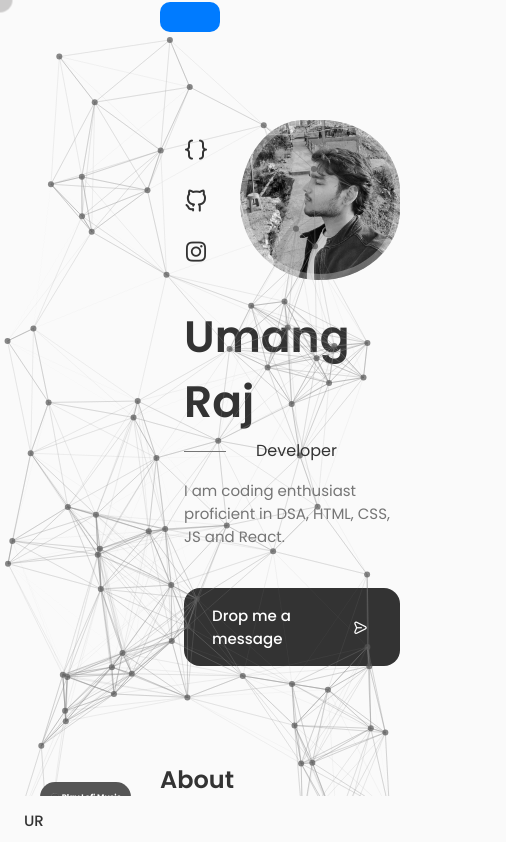
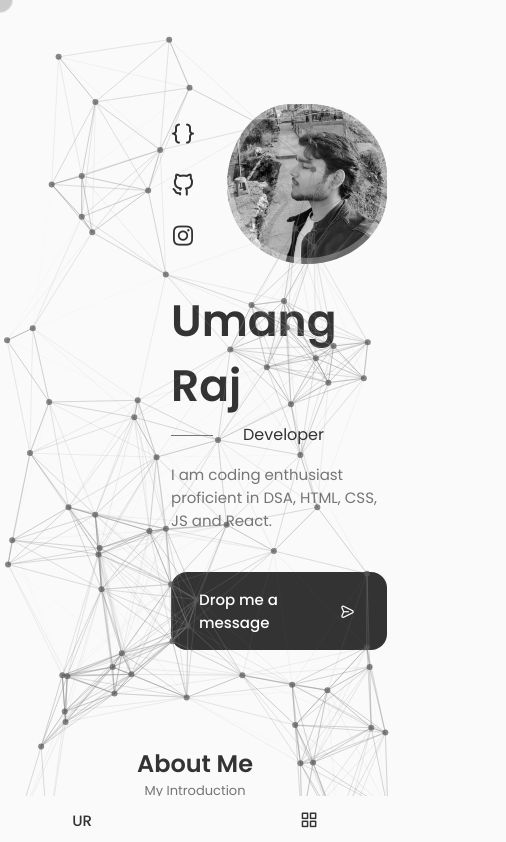
Before and after one commit to gnamu03r/umangportfolio, a React (Create React App) app: page / in a window 390 px wide. Shown: the top 842 px of the page, 506 px wide, since content can reach past the window. Built offline with nearby package versions, Linux system fonts and the light colour scheme; no server answers.

Commit message:
finalcssfix

```diff
--- a/src/App.css
+++ b/src/App.css
@@ -56,11 +56,16 @@
 @media screen and (max-width: 1600px) {
   html{
     font-size: 1rem;
+    /* margin-left: 10rem;
+    margin-right: 10rem; */
+  }
+
+  .home__container.container.grid{
     margin-left: 10rem;
-    margin-right: 10rem;
   }
+
   body{
-    /* margin-left: 10rem; */
+
   }
   @media screen and (-webkit-min-device-pixel-ratio: 1.5) {
     html {
@@ -215,10 +220,54 @@ img {
 
 /* For medium devices */
 @media screen and (max-width: 768px) {
+  body{
+    display: flex;
+    justify-content: center;
+  }
+
+  button{
+    display: none;
+  }
+
+  .home__content{
+    margin-left: 2rem;
+  }
+  .contact__form{
+    /* margin-left: 2rem;
+     */
+     display: flex;
+     flex-direction: column;
+     justify-content: center;
+  }
+
+  button.button--flex{
+    justify-self: center;
+    align-items: center;
+    width: 13rem;
+    margin-left: 4rem;
+  }
+  .nav.container{
+    display: flex;
+    /* flex-direction: column; */
+    /* gap: 20rem; */
+    /* justify-content: space-between; */
+    /* max-width: 5rem; */
+    align-items: center;
+    gap: 10rem;
+  }
+
+  .qualification.section{
+    display: flex;
+    flex-direction: column;
+    justify-content: center;
+    align-items: center;
+  }
 
   body{
-    margin: 0 0 var(--header-height) 0;
+    /* margin: -2rem; */
+    padding: 1rem;
   }
+
 
   .section {
     padding: 2rem 0 4rem;
--- a/src/App.js
+++ b/src/App.js
@@ -21,38 +21,38 @@ import Scrollup from './components/scrollup/Scrollup';
 function App() {
 
   //disable devtools
-  useEffect(() => {
-    const detectDevTools = () => {
-        const startTime = performance.now();
-        debugger;
-        const endTime = performance.now();
-        if (endTime - startTime > 100) {
-            alert("DevTools detected! Access denied.");
-            window.location.href = "https://google.com"; // Redirect
-        }
-    };
+//   useEffect(() => {
+//     const detectDevTools = () => {
+//         const startTime = performance.now();
+//         debugger;
+//         const endTime = performance.now();
+//         if (endTime - startTime > 100) {
+//             alert("DevTools detected! Access denied.");
+//             window.location.href = "https://google.com"; // Redirect
+//         }
+//     };
 
-    setInterval(detectDevTools, 2000);
-}, []);
+//     setInterval(detectDevTools, 2000);
+// }, []);
 
 
-  useEffect(() => {
-    // Disable Right Click
-    document.addEventListener("contextmenu", (event) => event.preventDefault());
+//   useEffect(() => {
+//     // Disable Right Click
+//     document.addEventListener("contextmenu", (event) => event.preventDefault());
 
-    // Disable Keyboard Shortcuts for DevTools
-    document.addEventListener("keydown", (event) => {
-        if (
-            event.ctrlKey &&
-            (event.key === "u" || event.key === "s" || event.key === "i" || event.key === "j" || event.key === "h" || event.key === "k" || event.key === "c")
-        ) {
-            event.preventDefault();
-        }
-        if (event.keyCode === 123) {
-            event.preventDefault();
-        }
-    });
-}, []);
+//     // Disable Keyboard Shortcuts for DevTools
+//     document.addEventListener("keydown", (event) => {
+//         if (
+//             event.ctrlKey &&
+//             (event.key === "u" || event.key === "s" || event.key === "i" || event.key === "j" || event.key === "h" || event.key === "k" || event.key === "c")
+//         ) {
+//             event.preventDefault();
+//         }
+//         if (event.keyCode === 123) {
+//             event.preventDefault();
+//         }
+//     });
+// }, []);
 
 
 //intro animation javascript
```
